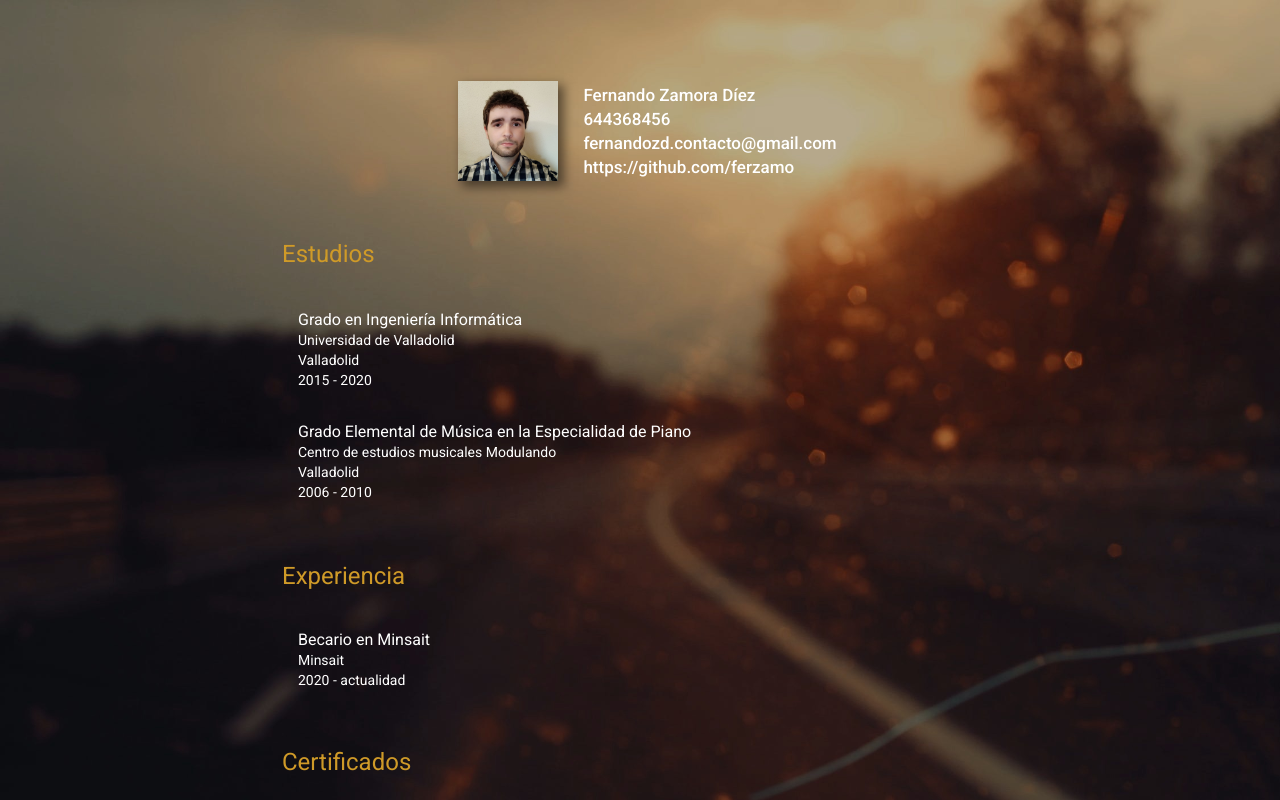
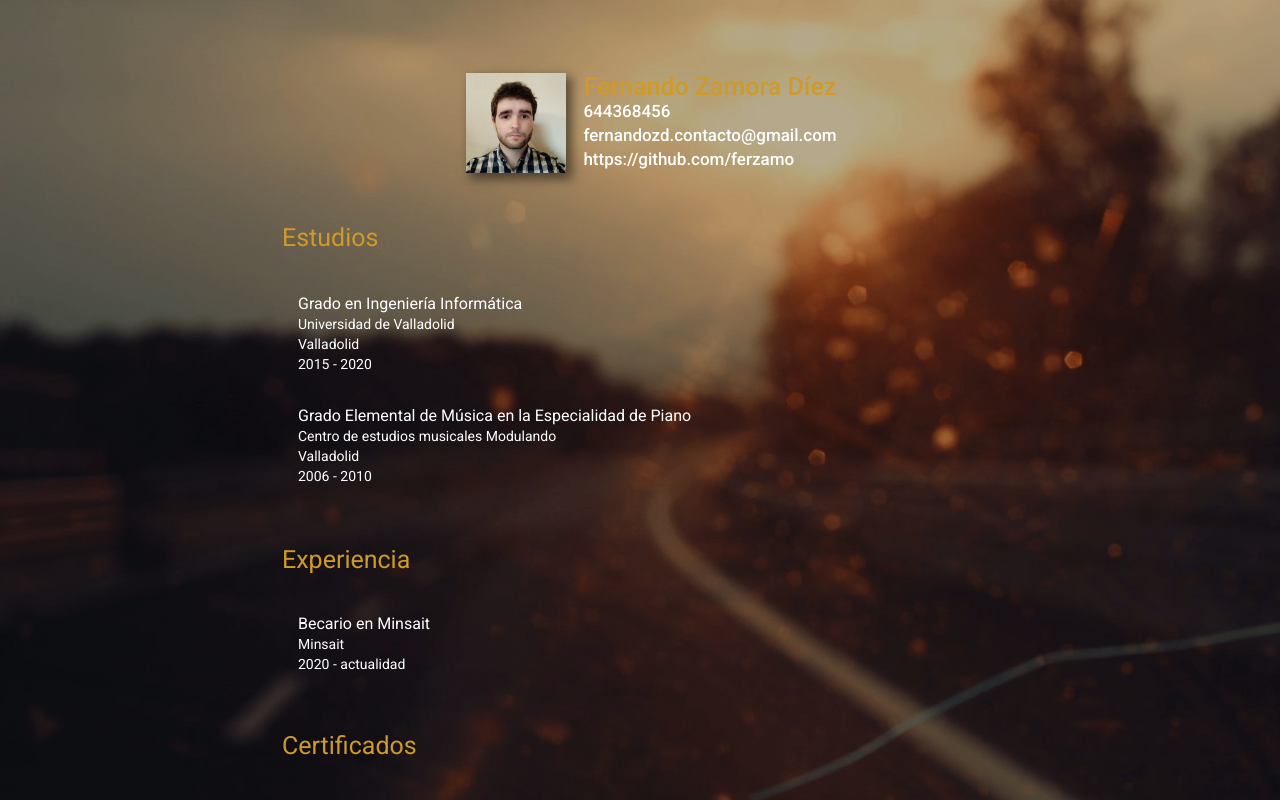
Before and after one commit to ferzamo/curriculumPage, an Angular app: page / in a window 1280 px wide. Shown: the top 800 px of the page. Built offline with nearby package versions, Linux system fonts and the light colour scheme; no server answers.

Commit message:
Muy lit ahora

```diff
--- a/src/app/app.component.css
+++ b/src/app/app.component.css
@@ -124,7 +124,7 @@
   flex-direction: column;
   justify-content: space-evenly;
   align-content: center;
-  padding: 15px;
+  padding: 7px;
   font-size: 17px;
 
   font-weight: 500;
@@ -193,6 +193,12 @@
 
 h1{
   color: rgb(207, 154, 40);
+  font-size: 25px
+}
+
+.nombre{
+  color: rgb(207, 154, 40);
+  font-size: 25px;
 }
 
 
@@ -232,8 +238,9 @@ a {
   align-items: center;
   justify-content: center;
 
-  padding: 16px;
-  padding-top: 30px;
+  padding: 8px;
+  padding-top: 10px;
+  padding-bottom: 0px;
   border-radius: 8px;
   background-color: rgba(255, 255, 255, 1);
   height: 100px;
--- a/src/app/app.component.html
+++ b/src/app/app.component.html
@@ -9,7 +9,7 @@
 
     <div class="datosPersona white">
 
-      <div>
+      <div class="nombre">
         {{this.nombre}} {{apellido1}} {{apellido2}}
       </div>
       <div>
```
